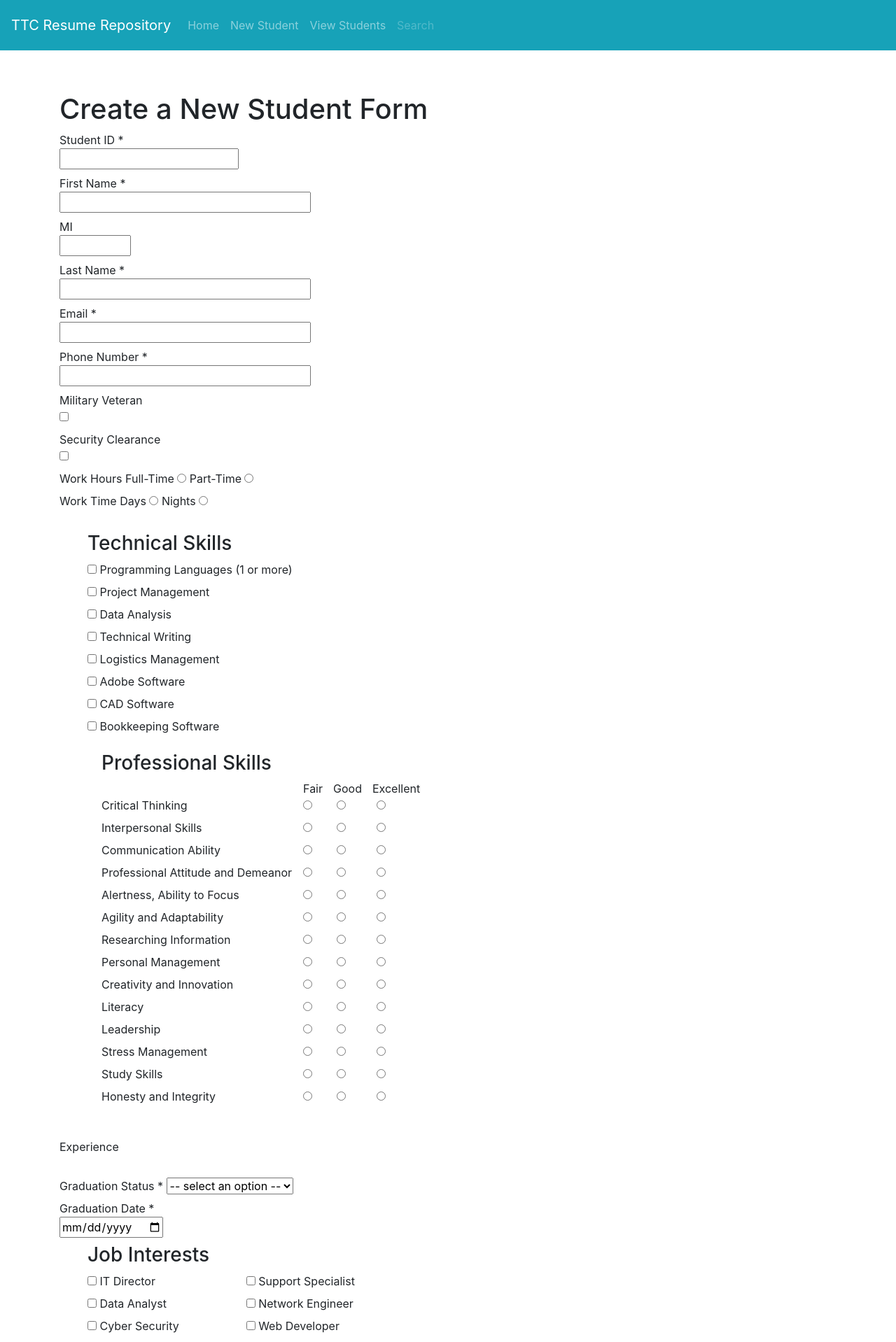
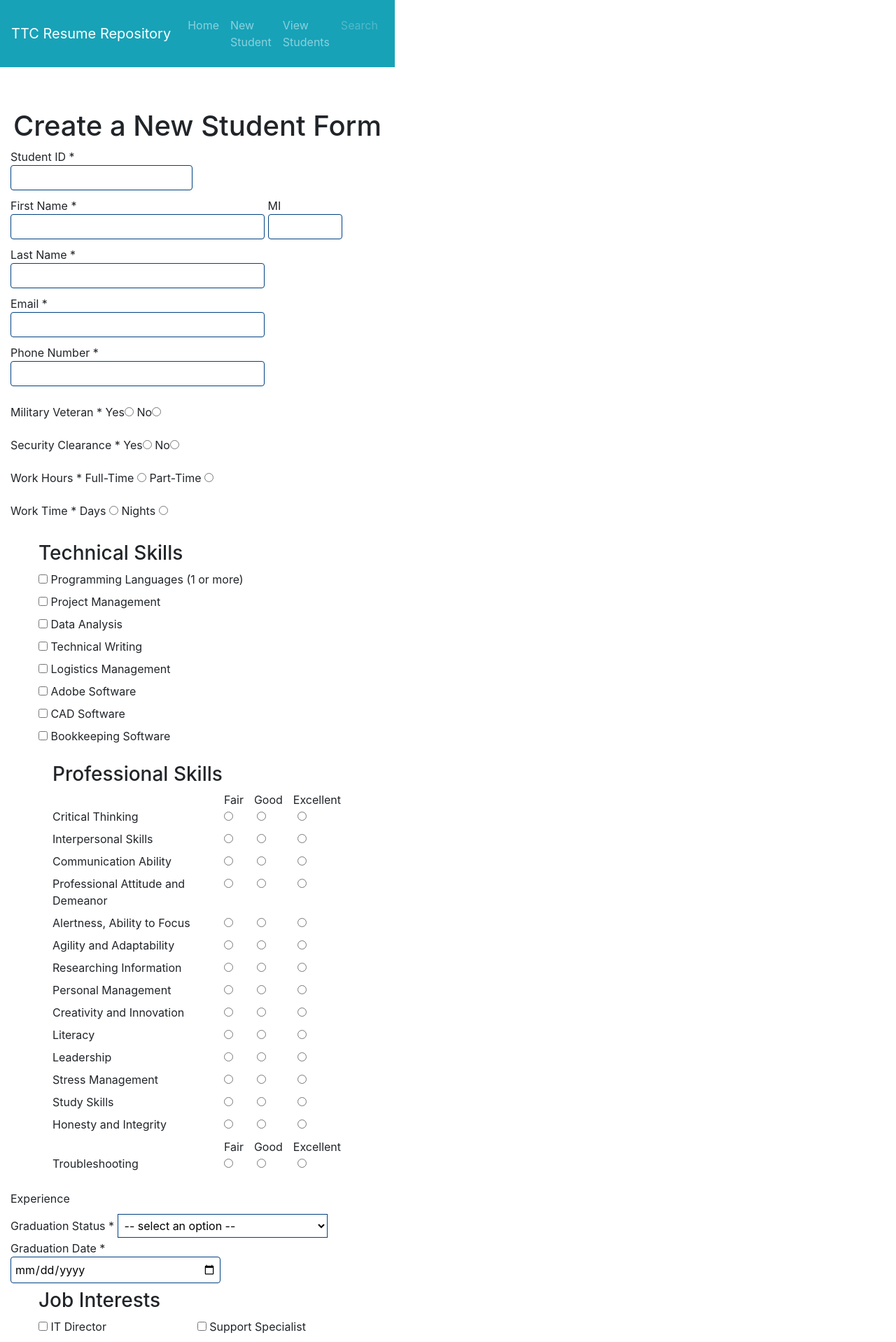
Before and after one commit to andersonjackson-ttc/resume-repository, a PHP site: page /newstudentform.php in a window 1280 px wide. Shown: the top 1918 px of the page at 70% size. Run offline with PHP 8.4, Linux system fonts and the light colour scheme; data that the repository does not hold is empty.

Commit message:
Made Various Changes
+ Added Script for Javascript in <head>
+ Added hidden content to Security Clearance. Revealed if user selects "yes".
+ Added troubleshooting skill to professional skills area

+/- Edited the Military Veteran/Security Clearance area for better functionality
+/- Made Military Veteran/Security Clearance Required attributes
+/- Converted Military/Security checkboxes to radios
+/- Edited Work Hours/Work Time radio buttons

```diff
--- a/WS/www/newstudentform.php
+++ b/WS/www/newstudentform.php
@@ -1,12 +1,13 @@
 <!--Nicholas Justus -->
 <!--9/29/20 -->
 <!-- <!doctype HTML>
-<html>
+<html> -->
 	<head>
 		<link rel="stylesheet" href="../includes/newstudentform.css" type="text/css" media="screen" />
-		<title>Create a New Student Form</title>
+		<script src="http://code.jquery.com/jquery-2.2.4.min.js"></script>
+		<script src="newstudentform.js"></script>
 	</head>
-	<body> -->
+	<!-- <body> -->
 		<?php
 		include ('../includes/header.html');
 		$page_title = 'Create a New Student Form';
@@ -64,18 +65,35 @@
 				<div id="inputField">
 					<label>Phone Number *<br><input required name="studentPhone" type="phone" size="30" maxlength="100" value="<?php if (isset($_POST['studentPhone'])) echo $_POST['studentPhone']; ?>"></label>
 				</div>
-				<div id="checkbox">
-					<label>Military Veteran<br><input name="militaryStatus" type="checkbox" value="<?php if (isset($_POST['militaryStatus'])) echo $_POST['militaryStatus']; ?>"></label>
-					<br>
-					<label>Security Clearance<br><input name="securityClearance" type="checkbox" value="<?php if (isset($_POST['securityClearance'])) echo $_POST['securityClearance']; ?>"></label>
+				<div id="checkbox" style="margin-top: 15px;">
+                  			  <label>Military Veteran *<br></label>
+                   			  <label for="militaryStatus">Yes<input name="militaryStatus" type="radio" value="yes"></label>
+                  			  <label for="militaryStatus">No<input name="militaryStatus" type="radio" value="no"></label>
+					  <br>
+                			</div>
+                			<div id="checkbox" style="margin-top: 15px;">
+                    				<label>Security Clearance *<br></label>
+                   			 	<label for="securityClearance">Yes<input id="securityClearanceYes" name="securityClearance" type="radio" value="yes"></label>
+                    				<label for="securityClearance">No<input id="securityClearanceNo" name="securityClearance" type="radio" value="no"></label>
+                    			<div id="securityAttributes" style="display: none; margin-top: 5px;">
+                        			<label>Select One:
+                            				<label for="securityAttributes">Secret<input name="securityAttributes" type="radio" value="secret"></label>
+                            				<label for="securityAttributes">Top-Secret<input name="securityAttributes" type="radio" value="top-secret"></label>
+                            				<label for="securityAttributes">Confidential<input name="securityAttributes" type="radio" value="confidential"></label>
+                        			</label>
+                        			<label><br>Currently Active?:
+                            				<label for="securityCurrent">Yes<input name="securityCurrent" type="radio" value="yes"></label>
+                            				<label for="securityCurrent">No<input name="securityCurrent" type="radio" value="no"></label>
+                        			</label>
+                    			</div>
 				</div>
-				<div id="radio">
-					<label>Work Hours</label>
+				<div id="radio" style="margin-top: 15px;">
+					<label>Work Hours *<br></label>
 					<label>Full-Time <input name="workHours" type="radio" value="fullTime"></label>
 					<label> Part-Time <input name="workHours" type="radio" value="partTime"></label>
 				</div>
-				<div id="radio">
-					<label>Work Time</label>
+				<div id="radio" style="margin-top: 15px;">
+					<label>Work Time *<br></label>
 					<label>Days <input name="workTime" type="radio" value="days"></label>
 					<label>Nights <input name="workTime" type="radio" value="nights"></label>
 				</div>
@@ -269,6 +287,18 @@
 									<input type="radio" id="skillHonestyRating" name="skillHonestyRating" value="excellent" style="margin-left: 40px;">
 								</div>
 							</li>
+							<li style="column-count: 2;">
+								<div>
+									<label><br>Troubleshooting</label>
+								</div>
+								<div>
+									<label for="skillTroubleshootingRating"><text>Fair</text><text style="margin-left: 15px;">Good</text><text style="margin-left: 15px;">Excellent</text><br>
+										<input type="radio" id="skillTroubleshootingRating" name="skillTroubleshootingRating" value="fair">
+										<input type="radio" id="skillTroubleshootingRating" name="skillTroubleshootingRating" value="good" style="margin-left: 30px;">
+										<input type="radio" id="skillTroubleshootingRating" name="skillTroubleshootingRating" value="excellent" style="margin-left: 40px;">
+									</label>
+								</div>
+							</li>
 						</ul>
 					</div> <!-- End of Professional Skills Ratings -->
 				</div>
```
